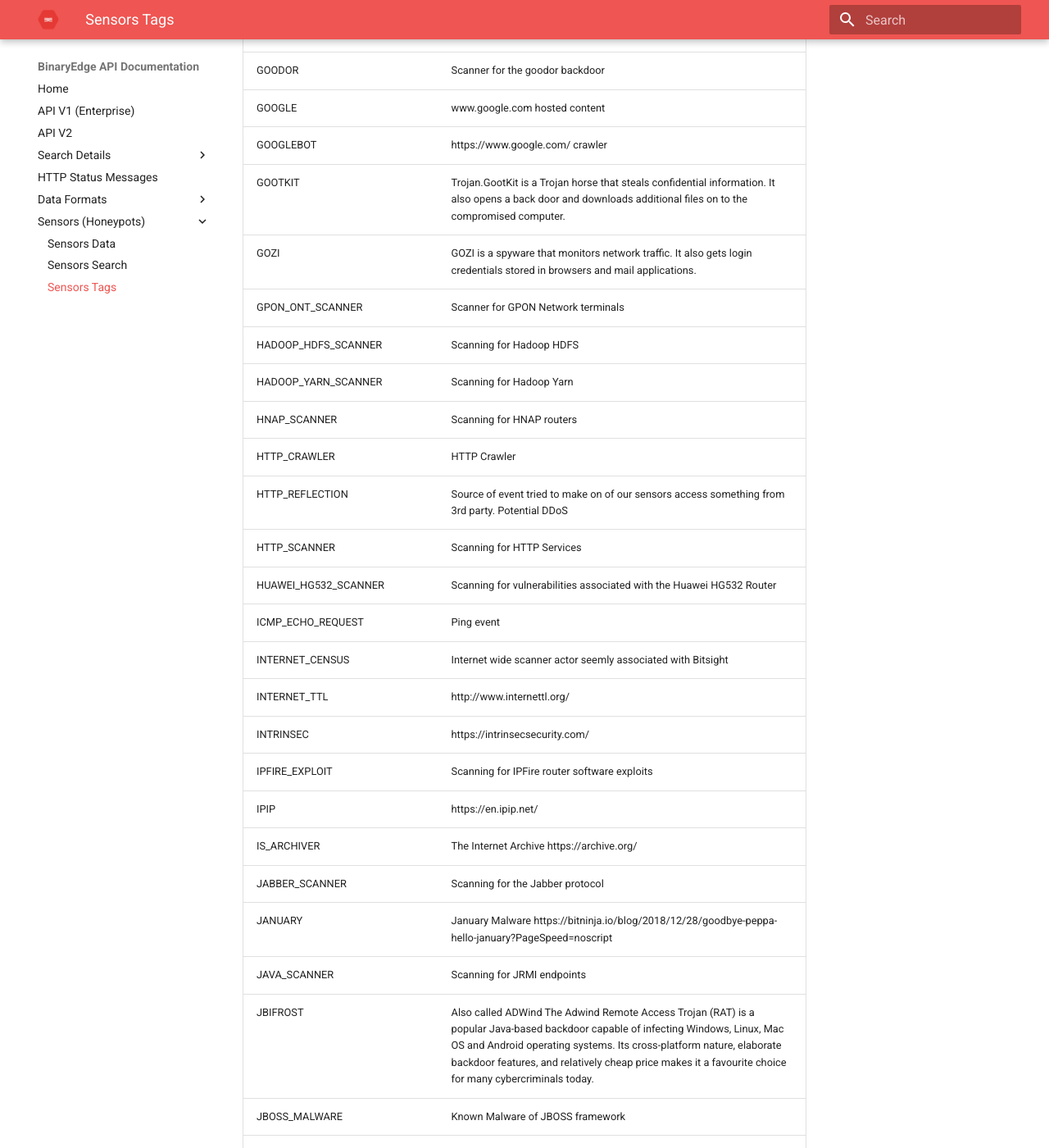
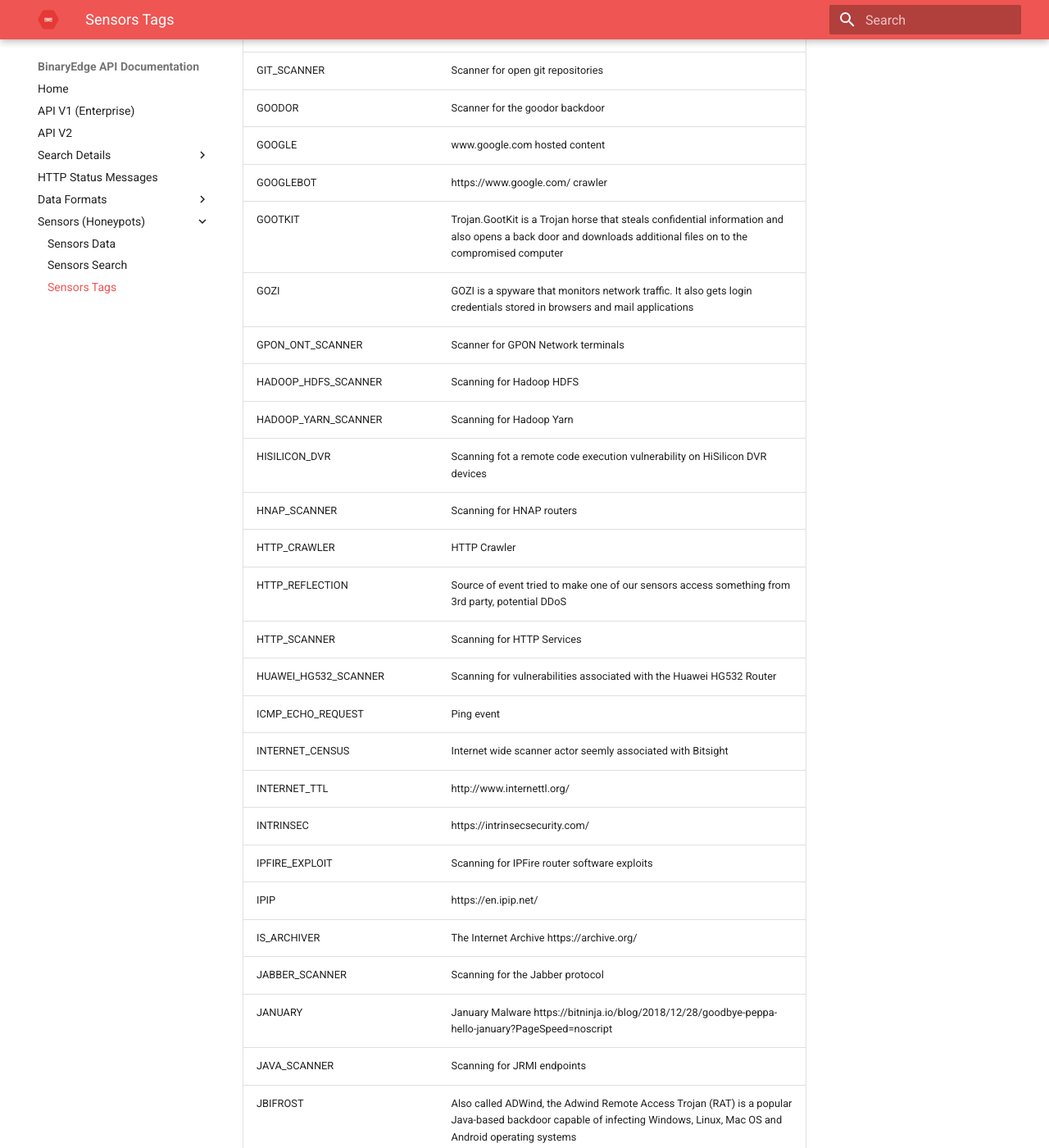
Before and after one commit to igama/docs.binaryedge.io, an MkDocs documentation site: the page built from docs/sensors-tags.md, in a window 1280 px wide and 1400 px high, scrolled down 2899 px. Shown: the whole window at 82% size. Built offline with MkDocs 1.6.1 and Material for MkDocs 9.7.7, drawn with Linux system fonts in a browser that asks for light colours; some of the changed text lies outside the part shown.

Commit message:
added new tags

```diff
--- a/docs/sensors-tags.md
+++ b/docs/sensors-tags.md
@@ -41,6 +41,7 @@
  | DRIDEX | Dridex also known as Bugat and Cridex is a form of malware that specializes in stealing bank credentials |
  | DRUPAL_SCANNER | Scanning for Drupal framework vulnerabilities |
  | DUCKDUCKBOT | https://duckduckgo.com/ |
+ | DVR_SCANNER | Scanning for DVR devices |
  | ELASTICSEARCH_SCANNER | Scanning for exposed Elasticsearch databases |
  | EMAIL_SCANNER | Scanning for known email protocols |
  | EMOTET | The Emotet banking Trojan was first identified by security researchers in 2014 |
@@ -58,14 +59,15 @@
  | GOODOR | Scanner for the goodor backdoor |
  | GOOGLE | www.google.com hosted content |
  | GOOGLEBOT | https://www.google.com/ crawler |
- | GOOTKIT | Trojan.GootKit is a Trojan horse that steals confidential information. It also opens a back door and downloads additional files on to the compromised computer. |
- | GOZI | GOZI is a spyware that monitors network traffic. It also gets login credentials stored in browsers and mail applications. |
+ | GOOTKIT | Trojan.GootKit is a Trojan horse that steals confidential information and also opens a back door and downloads additional files on to the compromised computer |
+ | GOZI | GOZI is a spyware that monitors network traffic. It also gets login credentials stored in browsers and mail applications |
  | GPON_ONT_SCANNER | Scanner for GPON Network terminals |
  | HADOOP_HDFS_SCANNER | Scanning for Hadoop HDFS |
  | HADOOP_YARN_SCANNER | Scanning for Hadoop Yarn |
+ | HISILICON_DVR | Scanning fot a remote code execution vulnerability on HiSilicon DVR devices |
  | HNAP_SCANNER | Scanning for HNAP routers |
  | HTTP_CRAWLER | HTTP Crawler |
- | HTTP_REFLECTION | Source of event tried to make on of our sensors access something from 3rd party. Potential DDoS |
+ | HTTP_REFLECTION | Source of event tried to make one of our sensors access something from 3rd party, potential DDoS |
  | HTTP_SCANNER | Scanning for HTTP Services |
  | HUAWEI_HG532_SCANNER | Scanning for vulnerabilities associated with the Huawei HG532 Router |
  | ICMP_ECHO_REQUEST | Ping event  |
@@ -78,7 +80,7 @@
  | JABBER_SCANNER | Scanning for the Jabber protocol |
  | JANUARY | January Malware https://bitninja.io/blog/2018/12/28/goodbye-peppa-hello-january?PageSpeed=noscript |
  | JAVA_SCANNER | Scanning for JRMI endpoints |
- | JBIFROST | Also called ADWind The Adwind Remote Access Trojan (RAT) is a popular Java-based backdoor capable of infecting Windows, Linux, Mac OS and Android operating systems. Its cross-platform nature, elaborate backdoor features, and relatively cheap price makes it a favourite choice for many cybercriminals today. |
+ | JBIFROST | Also called ADWind, the Adwind Remote Access Trojan (RAT) is a popular Java-based backdoor capable of infecting Windows, Linux, Mac OS and Android operating systems |
  | JBOSS_MALWARE | Known Malware of JBOSS framework |
  | JUNIPER_SCANNER | Scanning for exposed Juniper network devices |
  | KGUARD_SCANNER | Scanning for Kguard Cameras |
@@ -91,6 +93,7 @@
  | MASSCAN_SCANNER | Scanner using Masscan |
  | MEMCACHED_SCANNER | Scanning for exposed memcached endpoints |
  | MICROSOFT_SQL_SERVER | Scanning for exposed Microsoft SQL server |
+ | MIKROTIK_ROUTEROS | Scanning for a remote shell vulnerability on Mikrotik devices running certain versions of RouterOS |
  | MINERPOOL | www.minerpool.net |
  | MIRAI | Mirai-family botnet |
  | MODBUS_SCANNER | Scanning for the SCADA protocol modbus |
```
